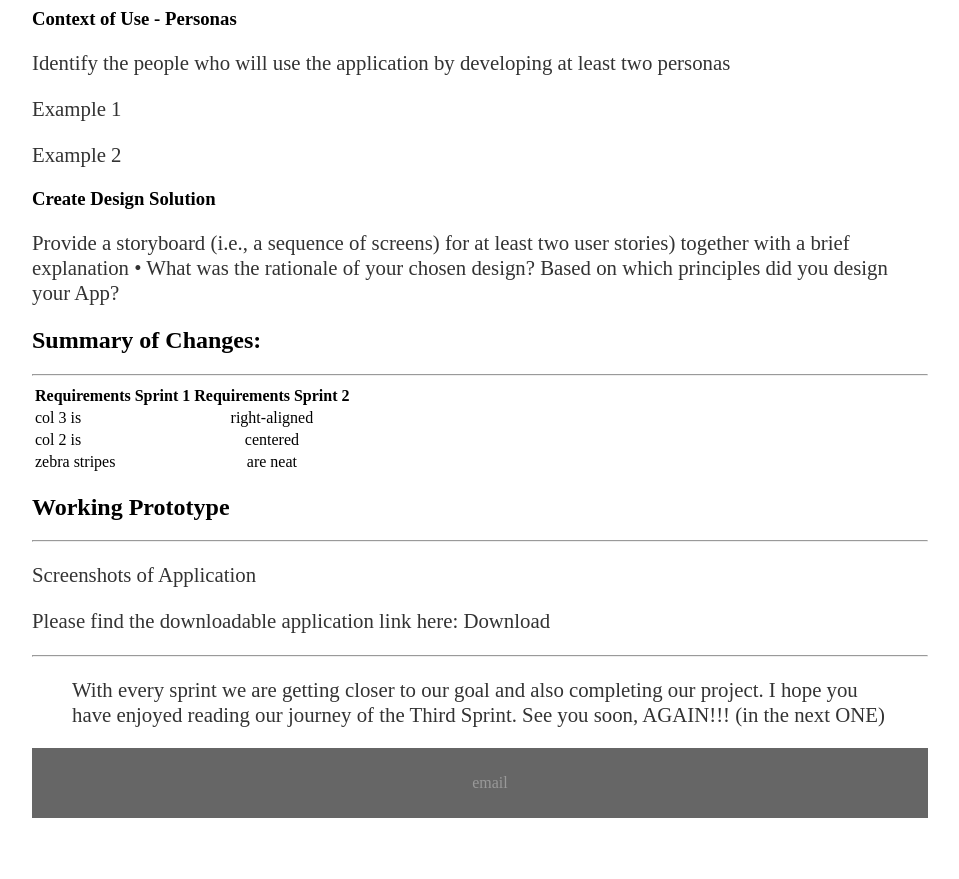
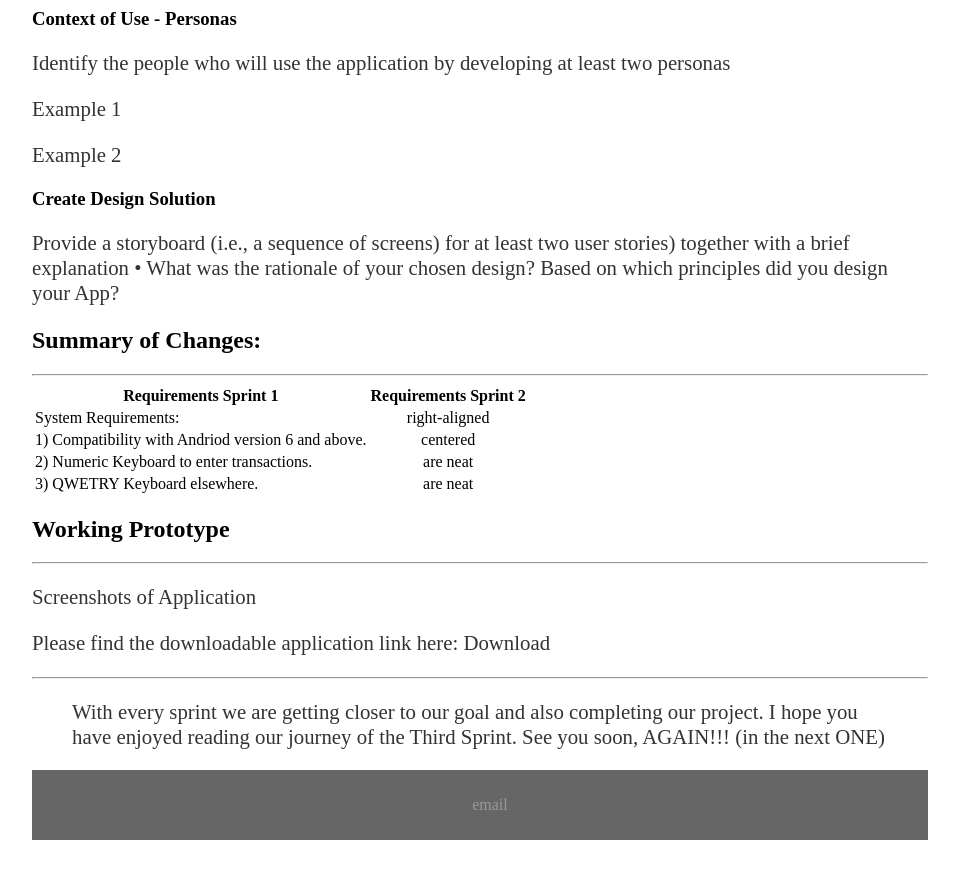
Before and after one commit to NadeemNicoR/TeamProjects, a Jekyll site: the page built from docs/_posts/2019-06-04-ISEE-2019-Advanced-Prototype-Presentation.md, in a window 1280 px wide and 900 px high, scrolled down 3977 px. Shown: the top 879 px of the window, without its empty margins (160-1119 px from the left). Built offline with Jekyll 4.4.1, drawn with Linux system fonts in a browser that asks for light colours; our own code applies the rules of GitHub Pages for plain Markdown files; a file with an impossible date is left out.

Commit message:
Update 2019-06-04-ISEE-2019-Advanced-Prototype-Presentation.md

```diff
--- a/docs/_posts/2019-06-04-ISEE-2019-Advanced-Prototype-Presentation.md
+++ b/docs/_posts/2019-06-04-ISEE-2019-Advanced-Prototype-Presentation.md
@@ -94,11 +94,12 @@ Provide a storyboard (i.e., a sequence of screens) for at least two user stories
 ----------
 
 
-| Requirements Sprint 1		| Requirements Sprint 2		|
-| -------------------------|:-----------------------:	|
-| col 3 is      		   	| right-aligned 		   	|
-| col 2 is      		   	| centered      		   	|
-| zebra stripes 			   | are neat     			   |
+| Requirements Sprint 1				                    | Requirements Sprint 2		      |
+| -------------------------------			           |:------------------------------:	|
+| System Requirements:      			                 | right-aligned 			         |
+| 1) Compatibility with Andriod version 6 and above. | centered      		            |
+| 2) Numeric Keyboard to enter transactions. 	     | are neat     			            |
+| 3) QWETRY Keyboard elsewhere.                      | are neat     			            |
 
 
 
```
